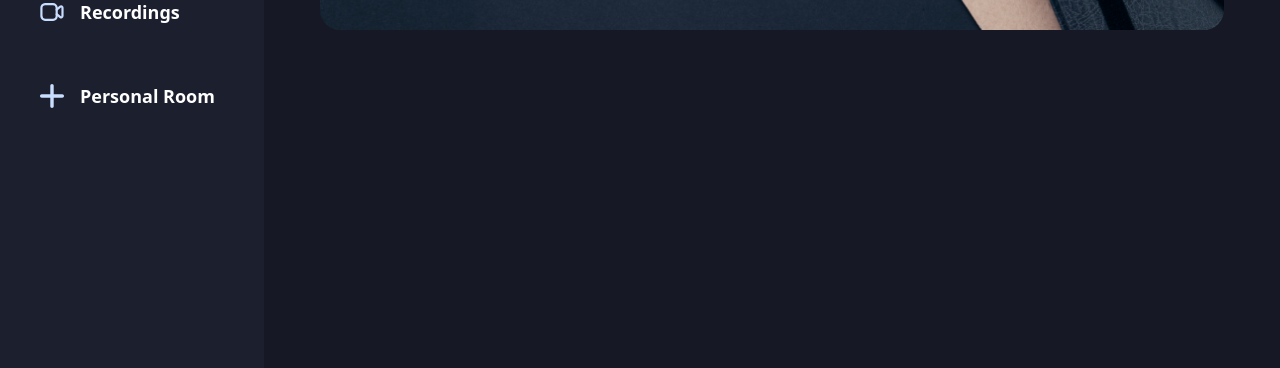
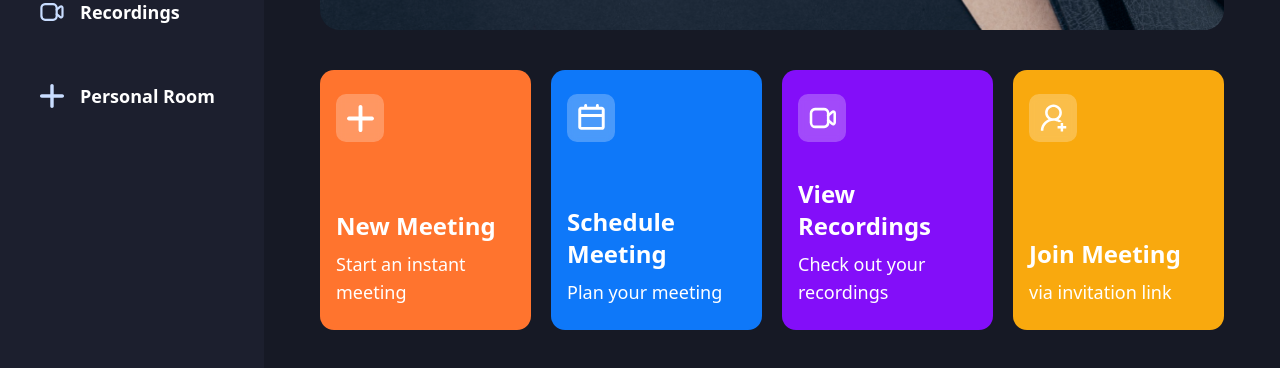
Before and after one commit to Suganthchandran/Voom-Video-Conferencing-Website, a Next.js app: page / in a window 1280 px wide. Shown: the part 382-750 px from the top of the page. Built offline with nearby package versions, Linux system fonts and the light colour scheme; no server answers.

Commit message:
Home Page Card Updated

```diff
--- a/app/(root)/(home)/page.tsx
+++ b/app/(root)/(home)/page.tsx
@@ -1,3 +1,4 @@
+import MeetingTypeList from '@/components/MeetingTypeList';
 import React from 'react'
 
 const Home = () => {
@@ -18,6 +19,8 @@
             </div>
         </div>
 
+        <MeetingTypeList/>
+
     </section>
   )
 }
--- /dev/null
+++ b/components/HomeCard.tsx
@@ -0,0 +1,29 @@
+import { cn } from '@/lib/utils'
+import Image from 'next/image'
+import React from 'react'
+
+interface HomeCardProps {
+    className: string,
+    img: string,
+    title: string,
+    desc: string,
+    handleClick: () => void
+}
+
+const HomeCard = ({className, img, title, desc, handleClick}: HomeCardProps) => {
+  return (
+    <div className={cn('px-4 py-6 flex flex-col justify-between w-full xl:max-w-[350px] min-h-[260px] rounded-[14px] cursor-pointer', className)}
+    onClick={handleClick}>
+        <div className="flex-center glassmorphism size-12 rounded-[10px]">
+            <Image src={img} alt={title} width={27} height={27} />
+        </div>
+
+        <div className="flex flex-col gap-2">
+            <h1 className="text-2xl font-bold ">{title}</h1>
+            <p className="text-lg font-normal">{desc}</p>
+        </div>
+    </div>
+  )
+}
+
+export default HomeCard
--- /dev/null
+++ b/components/MeetingModal.tsx
@@ -0,0 +1,56 @@
+import React, { ReactNode } from 'react'
+import {
+    Dialog,
+    DialogContent,
+    DialogDescription,
+    DialogHeader,
+    DialogTitle,
+    DialogTrigger,
+} from "@/components/ui/dialog"
+import Image from 'next/image';
+import { cn } from '@/lib/utils';
+import { Button } from './ui/button';
+
+
+interface MeetingModalProps {
+    isOpen: boolean;
+    onClose: () => void;
+    title: string;
+    className?: string;
+    children?: ReactNode;
+    handleClick: () => void;
+    buttonText?: string;
+    image?: string;
+    buttonIcon?: string;
+}
+
+const MeetingModal = ({ isOpen, onClose, title, className, children, handleClick, buttonText, image, buttonIcon }: MeetingModalProps) => {
+    return (
+        <div>
+            <Dialog open={isOpen} onOpenChange={onClose}>
+                <DialogTitle></DialogTitle>
+                <DialogDescription></DialogDescription>
+                <DialogContent className='flex w-full max-w-[520px] flex-col gap-6 border-none bg-dark-1 px-6 py-9 text-white'>
+                    <div className='flex flex-col gap-6'>
+                        {image && (
+                            <div className='flex justify-center'>
+                                <Image src={image} alt={title} width={72} height={72} />
+                            </div>
+                        )}
+                        <h1 className={cn('text-3xl font-bold leading-[42px]', className)}>{title}</h1>
+                        {children}
+                        <Button className='bg-blue-1 focus-visible:ring-0 focus-visible:ring-offset-0' onClick={handleClick}>
+                            {buttonIcon && (
+                                <Image src={buttonIcon} alt="ButtonIcon" width={13} height={13} />
+                            )} &nbsp;
+                            {buttonText || 'Schedule Meeting'}
+                        </Button>
+                    </div>
+                </DialogContent>
+            </Dialog>
+
+        </div>
+    )
+}
+
+export default MeetingModal
--- /dev/null
+++ b/components/MeetingTypeList.tsx
@@ -0,0 +1,60 @@
+"use client"
+
+import { useRouter } from 'next/navigation';
+import HomeCard from "./HomeCard"
+import { useState } from "react"
+import MeetingModal from './MeetingModal';
+
+const MeetingTypeList = () => {
+
+    const router = useRouter();
+    const [meetingState, setMeetingState] = useState<'isScheduleMeeting' | 'isJoiningMeeting' | 'isInstantMeeting' | undefined>();
+
+    const createMeeting = () => {
+
+    }
+
+  return (
+    <section className='grid grid-cols-1 gap-5 md:grid-cols-2 xl:grid-cols-4'>
+       <HomeCard
+            img="/icons/add-meeting.svg"
+            title="New Meeting"
+            desc="Start an instant meeting"
+            handleClick={() => setMeetingState('isInstantMeeting')}
+            className="bg-orange-1"
+       />
+       <HomeCard
+            img="/icons/schedule.svg"
+            title="Schedule Meeting"
+            desc="Plan your meeting"
+            handleClick={() => setMeetingState('isScheduleMeeting')}
+            className="bg-blue-1"
+       />
+       <HomeCard
+            img="/icons/recordings.svg"
+            title="View Recordings"
+            desc="Check out your recordings"
+            handleClick={() => router.push('/recordings')}
+            className="bg-purple-1"
+       />
+       <HomeCard
+            img="/icons/join-meeting.svg"
+            title="Join Meeting"
+            desc="via invitation link"
+            handleClick={() => setMeetingState('isJoiningMeeting')}
+            className="bg-yellow-1"
+       />
+
+       <MeetingModal
+          isOpen={meetingState === 'isInstantMeeting'}
+          onClose={()=> setMeetingState(undefined)}
+          title="Start an Instant Meeting"
+          className="text-center"
+          buttonText="Start Meeting"
+          handleClick={createMeeting}
+       />
+    </section>
+  )
+}
+
+export default MeetingTypeList
--- /dev/null
+++ b/components/ui/dialog.tsx
@@ -0,0 +1,122 @@
+"use client"
+
+import * as React from "react"
+import * as DialogPrimitive from "@radix-ui/react-dialog"
+import { X } from "lucide-react"
+
+import { cn } from "@/lib/utils"
+
+const Dialog = DialogPrimitive.Root
+
+const DialogTrigger = DialogPrimitive.Trigger
+
+const DialogPortal = DialogPrimitive.Portal
+
+const DialogClose = DialogPrimitive.Close
+
+const DialogOverlay = React.forwardRef<
+  React.ElementRef<typeof DialogPrimitive.Overlay>,
+  React.ComponentPropsWithoutRef<typeof DialogPrimitive.Overlay>
+>(({ className, ...props }, ref) => (
+  <DialogPrimitive.Overlay
+    ref={ref}
+    className={cn(
+      "fixed inset-0 z-50 bg-black/80  data-[state=open]:animate-in data-[state=closed]:animate-out data-[state=closed]:fade-out-0 data-[state=open]:fade-in-0",
+      className
+    )}
+    {...props}
+  />
+))
+DialogOverlay.displayName = DialogPrimitive.Overlay.displayName
+
+const DialogContent = React.forwardRef<
+  React.ElementRef<typeof DialogPrimitive.Content>,
+  React.ComponentPropsWithoutRef<typeof DialogPrimitive.Content>
+>(({ className, children, ...props }, ref) => (
+  <DialogPortal>
+    <DialogOverlay />
+    <DialogPrimitive.Content
+      ref={ref}
+      className={cn(
+        "fixed left-[50%] top-[50%] z-50 grid w-full max-w-lg translate-x-[-50%] translate-y-[-50%] gap-4 border bg-background p-6 shadow-lg duration-200 data-[state=open]:animate-in data-[state=closed]:animate-out data-[state=closed]:fade-out-0 data-[state=open]:fade-in-0 data-[state=closed]:zoom-out-95 data-[state=open]:zoom-in-95 data-[state=closed]:slide-out-to-left-1/2 data-[state=closed]:slide-out-to-top-[48%] data-[state=open]:slide-in-from-left-1/2 data-[state=open]:slide-in-from-top-[48%] sm:rounded-lg",
+        className
+      )}
+      {...props}
+    >
+      {children}
+      <DialogPrimitive.Close className="absolute right-4 top-4 rounded-sm opacity-70 ring-offset-background transition-opacity hover:opacity-100 focus:outline-none focus:ring-2 focus:ring-ring focus:ring-offset-2 disabled:pointer-events-none data-[state=open]:bg-accent data-[state=open]:text-muted-foreground">
+        <X className="h-4 w-4" />
+        <span className="sr-only">Close</span>
+      </DialogPrimitive.Close>
+    </DialogPrimitive.Content>
+  </DialogPortal>
+))
+DialogContent.displayName = DialogPrimitive.Content.displayName
+
+const DialogHeader = ({
+  className,
+  ...props
+}: React.HTMLAttributes<HTMLDivElement>) => (
+  <div
+    className={cn(
+      "flex flex-col space-y-1.5 text-center sm:text-left",
+      className
+    )}
+    {...props}
+  />
+)
+DialogHeader.displayName = "DialogHeader"
+
+const DialogFooter = ({
+  className,
+  ...props
+}: React.HTMLAttributes<HTMLDivElement>) => (
+  <div
+    className={cn(
+      "flex flex-col-reverse sm:flex-row sm:justify-end sm:space-x-2",
+      className
+    )}
+    {...props}
+  />
+)
+DialogFooter.displayName = "DialogFooter"
+
+const DialogTitle = React.forwardRef<
+  React.ElementRef<typeof DialogPrimitive.Title>,
+  React.ComponentPropsWithoutRef<typeof DialogPrimitive.Title>
+>(({ className, ...props }, ref) => (
+  <DialogPrimitive.Title
+    ref={ref}
+    className={cn(
+      "text-lg font-semibold leading-none tracking-tight",
+      className
+    )}
+    {...props}
+  />
+))
+DialogTitle.displayName = DialogPrimitive.Title.displayName
+
+const DialogDescription = React.forwardRef<
+  React.ElementRef<typeof DialogPrimitive.Description>,
+  React.ComponentPropsWithoutRef<typeof DialogPrimitive.Description>
+>(({ className, ...props }, ref) => (
+  <DialogPrimitive.Description
+    ref={ref}
+    className={cn("text-sm text-muted-foreground", className)}
+    {...props}
+  />
+))
+DialogDescription.displayName = DialogPrimitive.Description.displayName
+
+export {
+  Dialog,
+  DialogPortal,
+  DialogOverlay,
+  DialogClose,
+  DialogTrigger,
+  DialogContent,
+  DialogHeader,
+  DialogFooter,
+  DialogTitle,
+  DialogDescription,
+}
--- a/tailwind.config.ts
+++ b/tailwind.config.ts
@@ -19,7 +19,18 @@
 			},
 			sky: {
 				1: '#C9DDFF',
-			}
+				2: '#ECF0FF',
+				3: '#F5FCFF',
+			},
+			orange: {
+				1: '#FF742E',
+			},
+			purple: {
+				1: '#830EF9',
+			},
+			yellow: {
+				1: '#F9A90E',
+			},
 		},
 		backgroundImage: {
 			hero: "url('/images/hero-background.png')"
```
Also changed, not shown: 1 other file (tests, documents, lock files or other folders).
